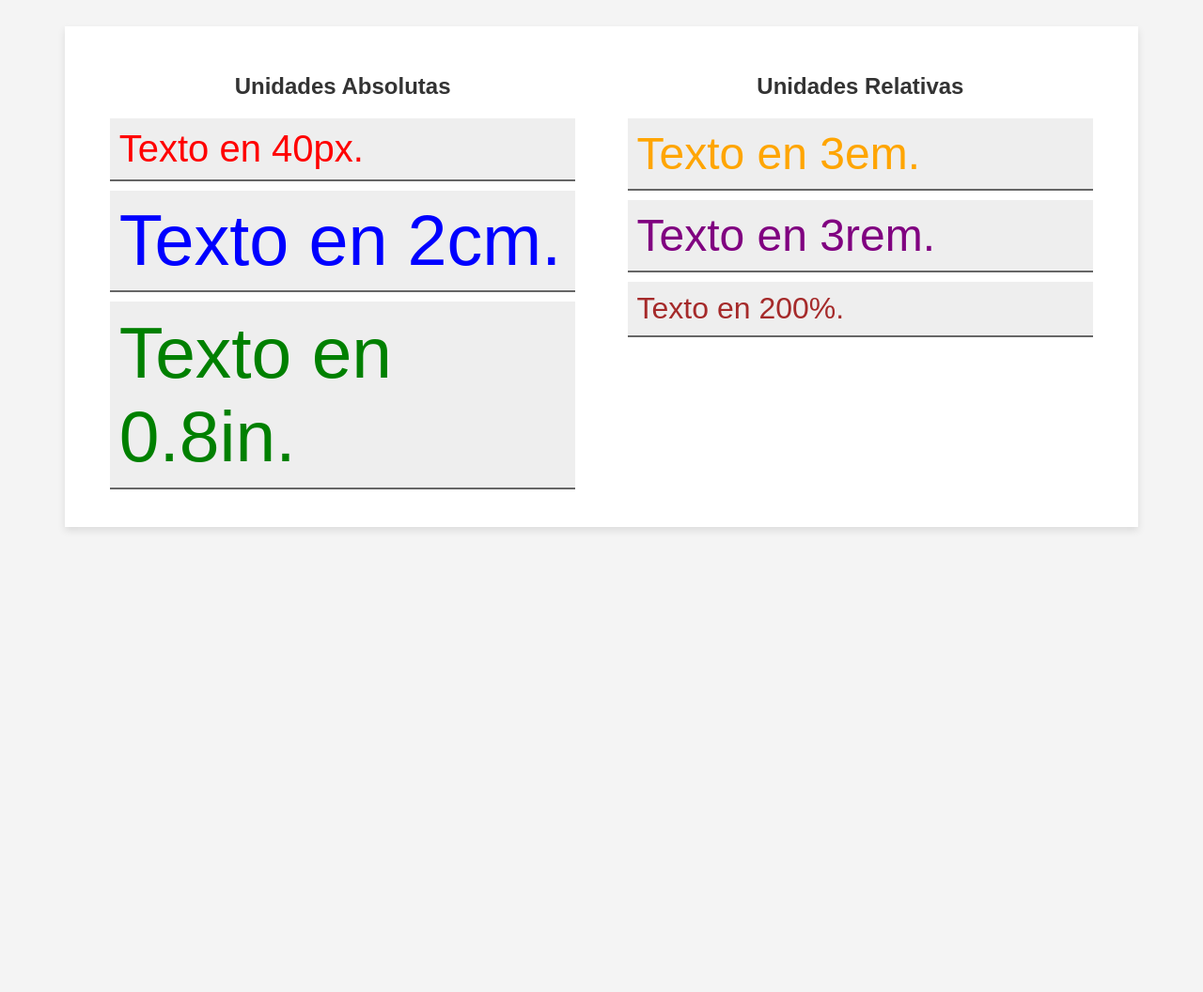
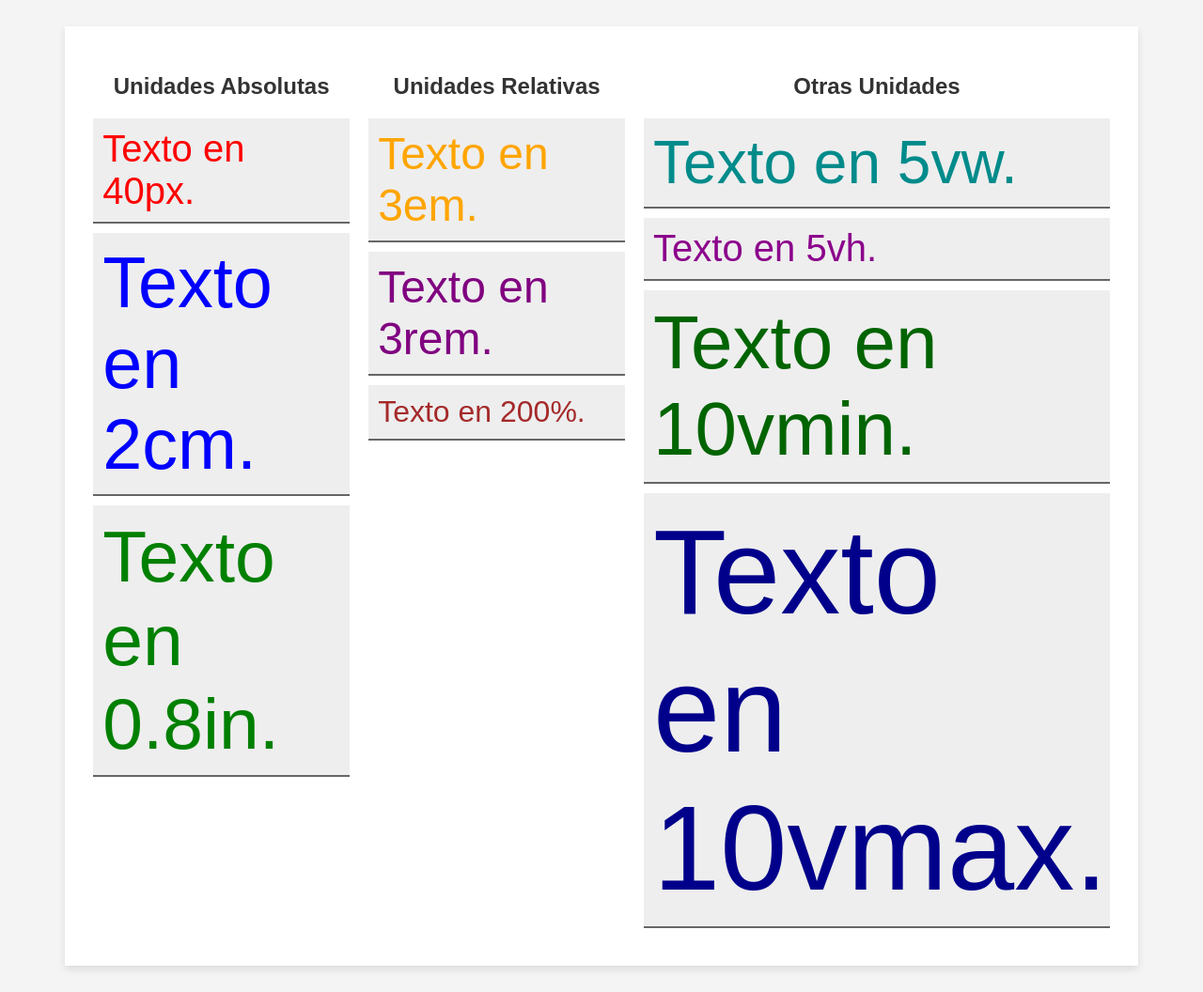
Before and after one commit to raqueldt/style-architect, a plain HTML site: page 7-unidad-medida/index.html in a window 1280 px wide. Shown: the whole page at 94% size. Before the commit the page ends 800 px from the top, so only its background shows below. Drawn offline with Linux system fonts and the light colour scheme.

Commit message:
otras unidades

```diff
--- a/7-unidad-medida/index.html
+++ b/7-unidad-medida/index.html
@@ -20,6 +20,13 @@
             <p class="rem">Texto en 3rem.</p>
             <p class="porcentaje">Texto en 200%.</p>
         </div>
+        <div class="columna">
+            <h2>Otras Unidades</h2>
+            <p class="viewport-width">Texto en 5vw.</p>
+            <p class="viewport-height">Texto en 5vh.</p>
+            <p class="vmin">Texto en 10vmin.</p>
+            <p class="vmax">Texto en 10vmax.</p>
+        </div>
     </div>
 </body>
 </html>
--- a/7-unidad-medida/style.css
+++ b/7-unidad-medida/style.css
@@ -64,3 +64,40 @@ body {
     font-size: 200%; /* Tamaño de fuente como 200% del tamaño de fuente del padre */
     color: brown;
 }
+
+.viewport-width {
+    font-size: 5vw; /* Tamaño de fuente relativo al 5% del ancho de la ventana */
+    color: darkcyan;
+}
+
+.viewport-height {
+    font-size: 5vh; /* Tamaño de fuente relativo al 5% de la altura de la ventana */
+    color: darkmagenta;
+}
+
+.vmin {
+    font-size: 10vmin; /* Tamaño de fuente relativo al 10% de la dimensión más pequeña de la ventana */
+    color: darkgreen;
+}
+
+.vmax {
+    font-size: 10vmax; /* Tamaño de fuente relativo al 10% de la dimensión más grande de la ventana */
+    color: darkblue;
+}
+
+/* Ejemplo usando CSS Grid y la unidad 'fr' */
+.grid-container {
+    display: grid;
+    grid-template-columns: 1fr 2fr; /* Dos columnas, la segunda es dos veces más ancha que la primera */
+    gap: 10px;
+    margin-top: 20px; /* Espacio superior para separar de los ejemplos anteriores */
+    padding: 10px;
+    background-color: #ddd;
+}
+
+.grid-container div {
+    padding: 10px;
+    background-color: #ccc;
+    border: 1px solid black;
+    text-align: center;
+}
```
